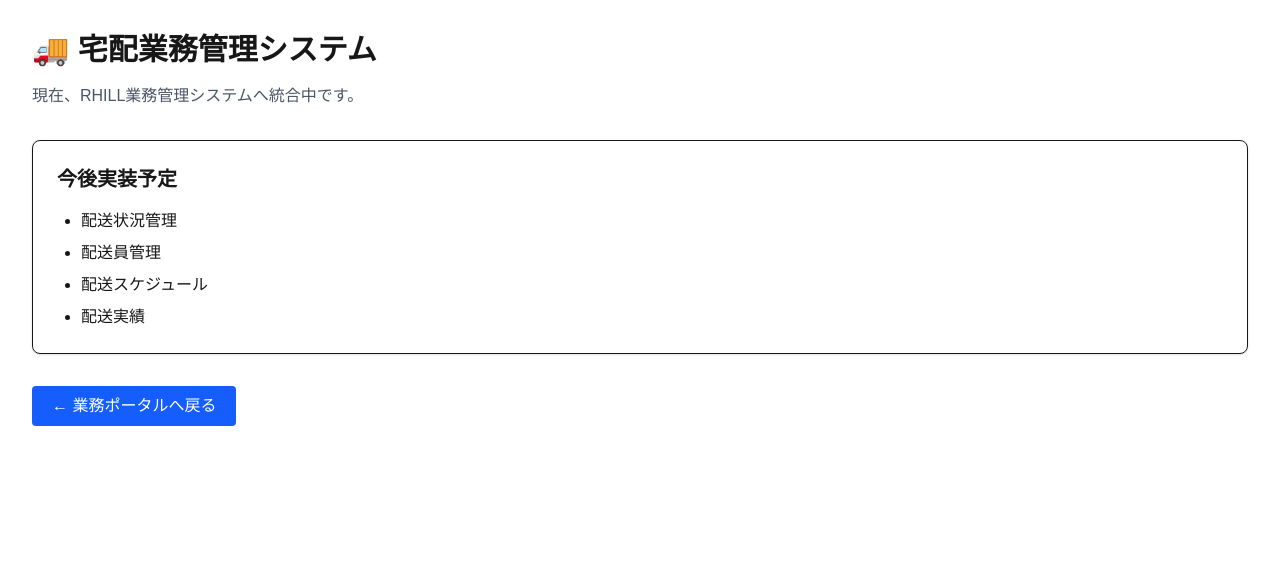
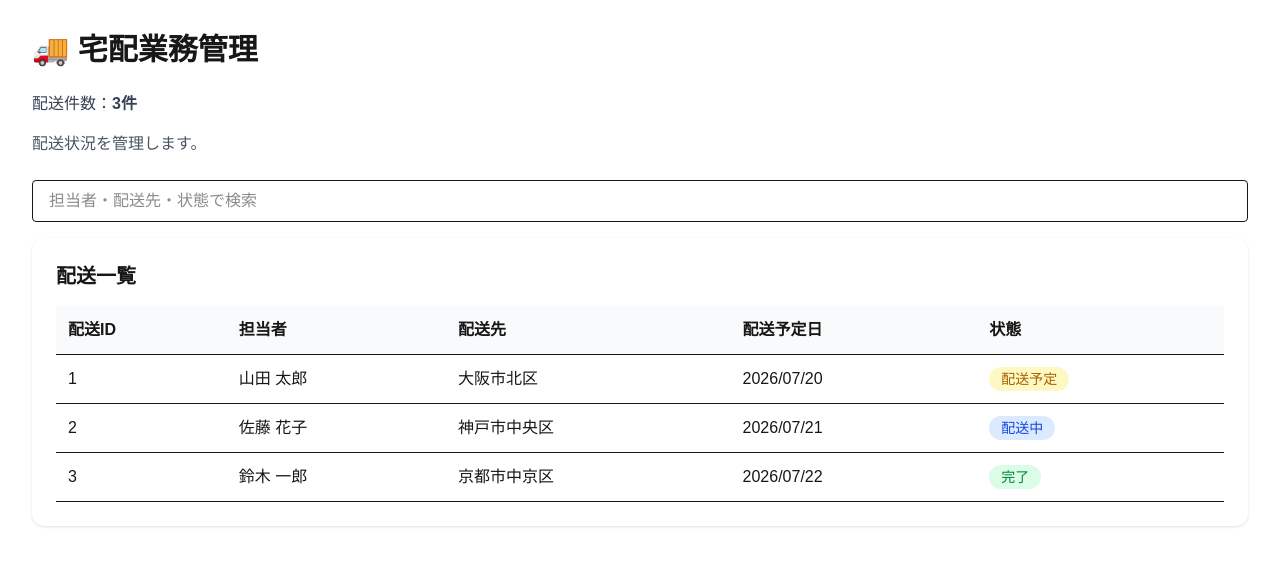
Before and after one commit to keinosukenakahara/rhill-demo, a Next.js app: page /delivery in a window 1280 px wide. Shown: the top 566 px of the page. Built offline with nearby package versions, Linux system fonts and the light colour scheme.

Commit message:
rhill-demo
map対象変更

```diff
--- a/app/delivery/page.tsx
+++ b/app/delivery/page.tsx
@@ -1,35 +1,184 @@
-import Link from "next/link";
+"use client";
+
+import { useState } from "react";
 
 export default function DeliveryPage() {
+
+  const deliveries = [
+    {
+      id: 1,
+      employee: "山田 太郎",
+      destination: "大阪市北区",
+      date: "2026/07/20",
+      status: "配送予定",
+    },
+    {
+      id: 2,
+      employee: "佐藤 花子",
+      destination: "神戸市中央区",
+      date: "2026/07/21",
+      status: "配送中",
+    },
+    {
+      id: 3,
+      employee: "鈴木 一郎",
+      destination: "京都市中京区",
+      date: "2026/07/22",
+      status: "完了",
+    },
+  ];
+
+  const [keyword, setKeyword] = useState("");
+
+  const filteredDeliveries = deliveries.filter((delivery) =>
+  (
+    delivery.employee +
+    delivery.destination +
+    delivery.status
+  ).includes(keyword)
+);
+
   return (
     <main className="p-8">
-      <h1 className="text-3xl font-bold mb-4">
-        🚚 宅配業務管理システム
+
+
+      <h1 className="text-3xl font-bold mb-6">
+        🚚 宅配業務管理
       </h1>
 
-      <p className="mb-8 text-gray-600">
-        現在、RHILL業務管理システムへ統合中です。
-      </p>
+    <div className="mb-4 text-gray-700">
 
-      <div className="rounded-lg border bg-white p-6 shadow">
+      配送件数：
+      <span className="font-bold">
+        {filteredDeliveries.length}件
+      </span>
+
+    </div>
+
+
+      <div className="mb-6">
+
+        <div className="text-gray-600">
+          配送状況を管理します。
+        </div>
+
+      </div>
+
+
+      <input
+        type="text"
+        placeholder="担当者・配送先・状態で検索"
+        value={keyword}
+        onChange={(e) => setKeyword(e.target.value)}
+        className="mb-4 w-full rounded border px-4 py-2"
+      />
+
+      <div className="bg-white rounded-xl shadow p-6">
+
         <h2 className="text-xl font-semibold mb-4">
-          今後実装予定
+          配送一覧
         </h2>
 
-        <ul className="list-disc ml-6 space-y-2">
-          <li>配送状況管理</li>
-          <li>配送員管理</li>
-          <li>配送スケジュール</li>
-          <li>配送実績</li>
-        </ul>
+
+
+        <table className="w-full border-collapse">
+
+
+          <thead>
+
+            <tr className="border-b bg-gray-50">
+
+              <th className="text-left p-3">
+                配送ID
+              </th>
+
+              <th className="text-left p-3">
+                担当者
+              </th>
+
+              <th className="text-left p-3">
+                配送先
+              </th>
+
+              <th className="text-left p-3">
+                配送予定日
+              </th>
+
+              <th className="text-left p-3">
+                状態
+              </th>
+
+            </tr>
+
+          </thead>
+
+
+
+          <tbody>
+
+
+            {filteredDeliveries.map((delivery) => (
+
+              <tr
+                key={delivery.id}
+                className="border-b hover:bg-gray-50"
+              >
+
+
+                <td className="p-3">
+                  {delivery.id}
+                </td>
+
+
+                <td className="p-3">
+                  {delivery.employee}
+                </td>
+
+
+                <td className="p-3">
+                  {delivery.destination}
+                </td>
+
+
+                <td className="p-3">
+                  {delivery.date}
+                </td>
+
+
+                <td className="p-3">
+
+                  <span
+                    className={`
+                      px-3 py-1 rounded-full text-sm
+                      ${
+                        delivery.status === "完了"
+                          ? "bg-green-100 text-green-700"
+                          : delivery.status === "配送中"
+                          ? "bg-blue-100 text-blue-700"
+                          : "bg-yellow-100 text-yellow-700"
+                      }
+                    `}
+                  >
+                    {delivery.status}
+                  </span>
+
+                </td>
+
+
+              </tr>
+
+            ))}
+
+
+          </tbody>
+
+
+        </table>
+
+
       </div>
 
-      <Link
-        href="/"
-        className="inline-block mt-8 rounded bg-blue-600 px-5 py-2 text-white hover:bg-blue-700"
-      >
-        ← 業務ポータルへ戻る
-      </Link>
+
     </main>
   );
 }
--- /dev/null
+++ b/app/system/page.tsx
@@ -0,0 +1,174 @@
+export default function SystemPage() {
+  return (
+    <main className="p-8">
+
+      <h1 className="text-2xl font-bold mb-6">
+        システム構成管理
+      </h1>
+
+
+      <div className="grid grid-cols-1 md:grid-cols-3 gap-6">
+
+
+        {/* 利用ユーザー */}
+        <div className="bg-white rounded-xl shadow p-6">
+
+          <div className="text-gray-500 mb-2">
+            👤 利用ユーザー
+          </div>
+
+          <div className="text-3xl font-bold">
+            24名
+          </div>
+
+          <div className="text-sm text-gray-500 mt-2">
+            登録社員数
+          </div>
+
+        </div>
+
+
+
+        {/* 登録案件 */}
+        <div className="bg-white rounded-xl shadow p-6">
+
+          <div className="text-gray-500 mb-2">
+            📦 登録案件
+          </div>
+
+          <div className="text-3xl font-bold">
+            18件
+          </div>
+
+          <div className="text-sm text-gray-500 mt-2">
+            現在管理中
+          </div>
+
+        </div>
+
+
+
+        {/* システム状態 */}
+        <div className="bg-white rounded-xl shadow p-6">
+
+          <div className="text-gray-500 mb-2">
+            🖥 システム状態
+          </div>
+
+          <div className="text-3xl font-bold text-green-600">
+            正常
+          </div>
+
+          <div className="text-sm text-gray-500 mt-2">
+            稼働状況
+          </div>
+
+        </div>
+
+
+      </div>
+
+
+
+      {/* 構成一覧 */}
+
+      <div className="mt-8 bg-white rounded-xl shadow p-6">
+
+
+        <h2 className="text-xl font-bold mb-4">
+          システム構成
+        </h2>
+
+
+        <table className="w-full border-collapse">
+
+
+          <thead>
+
+            <tr className="border-b bg-gray-50">
+
+              <th className="text-left p-3">
+                項目
+              </th>
+
+              <th className="text-left p-3">
+                状態
+              </th>
+
+              <th className="text-left p-3">
+                備考
+              </th>
+
+            </tr>
+
+          </thead>
+
+
+          <tbody>
+
+
+            <tr className="border-b">
+
+              <td className="p-3">
+                Next.js
+              </td>
+
+              <td className="p-3 text-green-600">
+                稼働中
+              </td>
+
+              <td className="p-3">
+                Webアプリケーション
+              </td>
+
+            </tr>
+
+
+
+            <tr className="border-b">
+
+              <td className="p-3">
+                localStorage
+              </td>
+
+              <td className="p-3 text-green-600">
+                稼働中
+              </td>
+
+              <td className="p-3">
+                案件データ保存
+              </td>
+
+            </tr>
+
+
+
+            <tr>
+
+              <td className="p-3">
+                Supabase
+              </td>
+
+              <td className="p-3 text-yellow-600">
+                準備中
+              </td>
+
+              <td className="p-3">
+                将来DB連携予定
+              </td>
+
+            </tr>
+
+
+          </tbody>
+
+
+        </table>
+
+
+      </div>
+
+
+    </main>
+  );
+}
```
